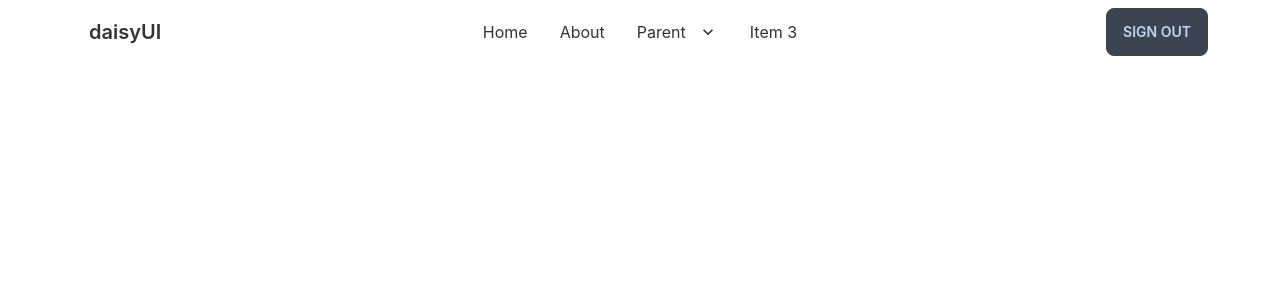
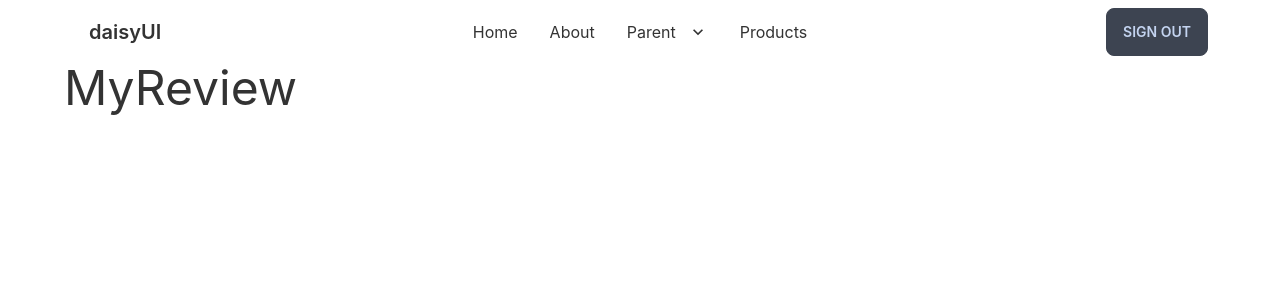
Before and after one commit to sm-jahangir/Jahan-Parts-Limited-Client, a React (Create React App) app: page /my-review in a window 1280 px wide. Shown: the top 300 px of the page. Built offline with nearby package versions, Linux system fonts and the light colour scheme; no server answers; sample sign-in values are in the browser's storage; the HTML template or start-up script is replaced by a standard one.

Commit message:
Require auth completed

```diff
--- a/src/App.js
+++ b/src/App.js
@@ -6,6 +6,9 @@ import Home from "./components/Home/Home";
 import About from "./components/About/About";
 import Login from "./components/Auth/Login/Login";
 import SignUp from "./components/Auth/SignUp/SignUp";
+import Products from "./components/Dashboard/Products/Products";
+import RequireAuth from "./components/Auth/RequireAuth";
+import MyReview from "./components/Dashboard/MyReview/MyReview";
 
 function App() {
   return (
@@ -16,6 +19,22 @@ function App() {
         <Route path="about" element={<About />} />
         <Route path="/login" element={<Login />} />
         <Route path="/signup" element={<SignUp />} />
+        <Route
+          path="dashboard"
+          element={
+            <RequireAuth>
+              <Products />
+            </RequireAuth>
+          }
+        />
+        <Route
+          path="my-review"
+          element={
+            <RequireAuth>
+              <MyReview />
+            </RequireAuth>
+          }
+        />
       </Routes>
       <ToastContainer />
     </div>
--- /dev/null
+++ b/src/components/Dashboard/MyReview/MyReview.js
@@ -0,0 +1,11 @@
+import React from "react";
+
+const MyReview = () => {
+  return (
+    <div>
+      <h1 className="text-5xl">MyReview</h1>
+    </div>
+  );
+};
+
+export default MyReview;
--- /dev/null
+++ b/src/components/Dashboard/Products/Products.js
@@ -0,0 +1,11 @@
+import React from "react";
+
+const Products = () => {
+  return (
+    <div>
+      <h1 className="text-5xl">Products</h1>
+    </div>
+  );
+};
+
+export default Products;
--- a/src/components/Navbar/Navbar.js
+++ b/src/components/Navbar/Navbar.js
@@ -102,7 +102,7 @@ const Navbar = () => {
             </ul>
           </li>
           <li>
-            <a href="/">Item 3</a>
+            <Link to="/dashboard">Products</Link>
           </li>
         </ul>
       </div>
```
